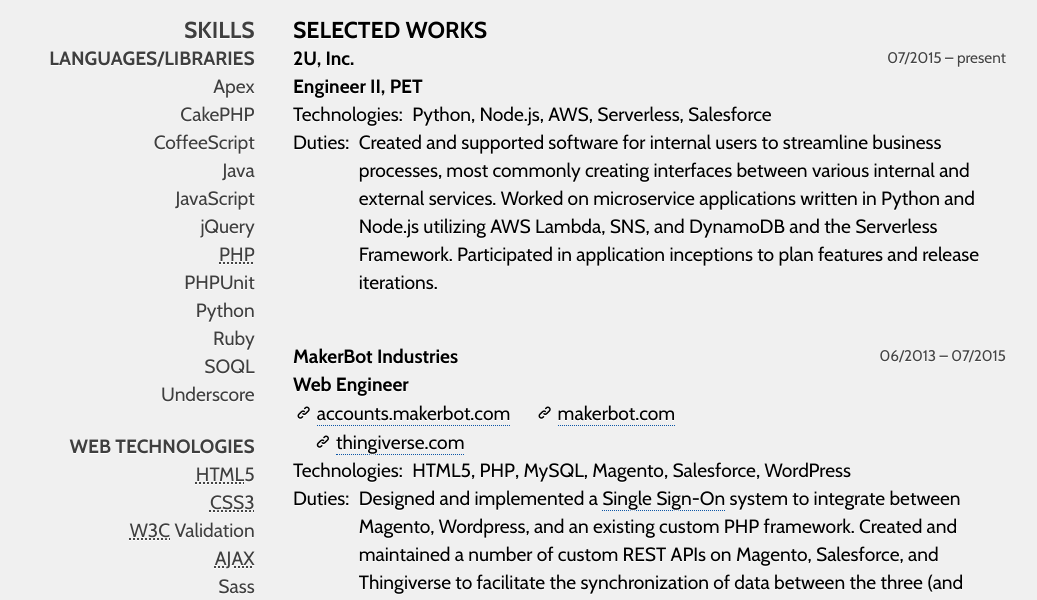
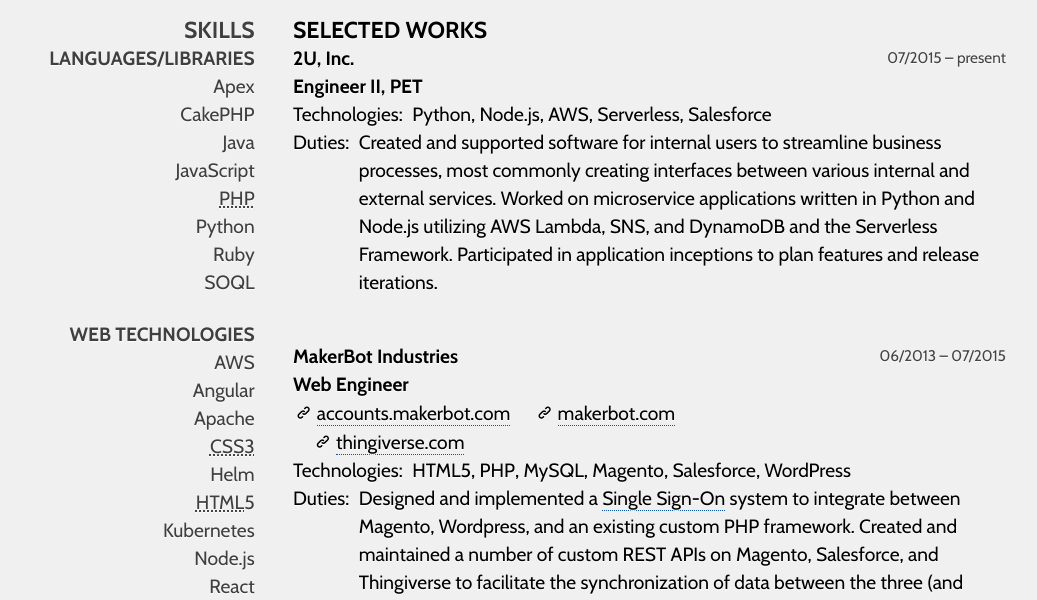
Before and after one commit to openback/resume, a plain HTML site: page index.html in a window 1280 px wide. Shown: the part 195-795 px from the top of the page, without its empty margins (125-1162 px from the left). Drawn offline with nearby package versions, Linux system fonts and the light colour scheme.

Commit message:
Change some skills and tech

```diff
--- a/index.html
+++ b/index.html
@@ -40,30 +40,27 @@
               <ul class="skills">
                 <li><a href="https://developer.salesforce.com/page/Apex">Apex</a></li>
                 <li><a href="http://cakephp.org">CakePHP</a></li>
-                <li><a href="http://coffeescript.org">CoffeeScript</a></li>
                 <li><a href="http://www.java.com">Java</a></li>
                 <li><a href="https://developer.mozilla.org/en-US/docs/Web/JavaScript">JavaScript</a></li>
-                <li><a href="http://jquery.com">jQuery</a></li>
                 <li><a href="http://php.net"><abbr title="PHP: Hypertext Processor">PHP</abbr></a></li>
-                <li><a href="http://phpunit.de">PHPUnit</a></li>
                 <li><a href="https://www.python.org/">Python</a></li>
                 <li><a href="https://www.ruby-lang.org/en/">Ruby</a></li>
                 <li><a href="http://www.salesforce.com/us/developer/docs/soql_sosl/Content/sforce_api_calls_soql.htm">SOQL</a></li>
-                <li><a href="http://underscorejs.org">Underscore</a></li>
               </ul>
             <li>
             <li>
               <h2>Web Technologies</h2>
               <ul class="skills">
+                <li><a href="https://aws.amazon.com/">AWS</a></li>
+                <li><a href="https://angular.io">Angular</a></li>
+                <li><a href="https://httpd.apache.org/">Apache</a></li>
+                <li><abbr title="Cascading Style Sheets">CSS3</abbr></li>
+                <li><a href="https://helm.sh">Helm</a></li>
                 <li><abbr title="HyperText Markup Language">HTML</abbr>5</li>
-                <li><abbr title="Cascading Style Sheets">CSS3</abbr></li>
-                <li><abbr title="World Wide Web Consortium">W3C</abbr> Validation</li>
-                <li><abbr title="Asynchronous JavaScript and XML">AJAX</abbr></li>
+                <li><a href="https://kubernetes.io">Kubernetes</a></li>
+                <li><a href="http://nodejs.org">Node.js</a></li>
+                <li><a href="https://reactjs.org">React</a></li>
                 <li><a href="http://sass-lang.com">Sass</a></li>
-                <li><a href="https://httpd.apache.org/">Apache</a></li>
-                <li><a href="http://lighttpd.net">lighttpd web server</a></li>
-                <li><a href="http://nodejs.org">Node.js</a></li>
-                <li><a href="https://aws.amazon.com/">AWS</a></li>
               </ul>
             </li>
             <li>
```
